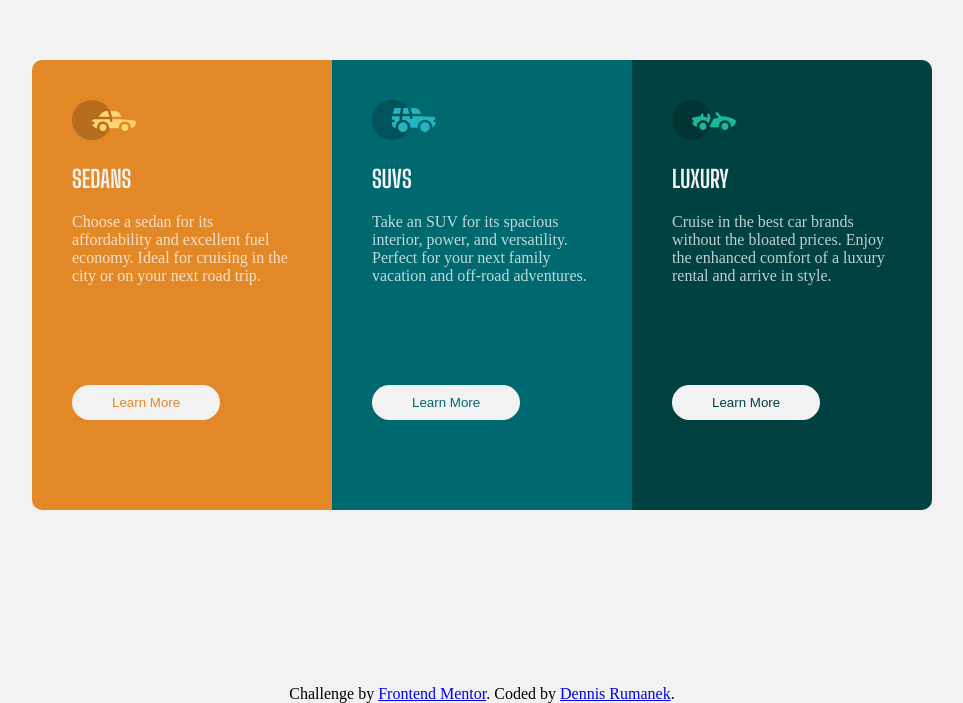
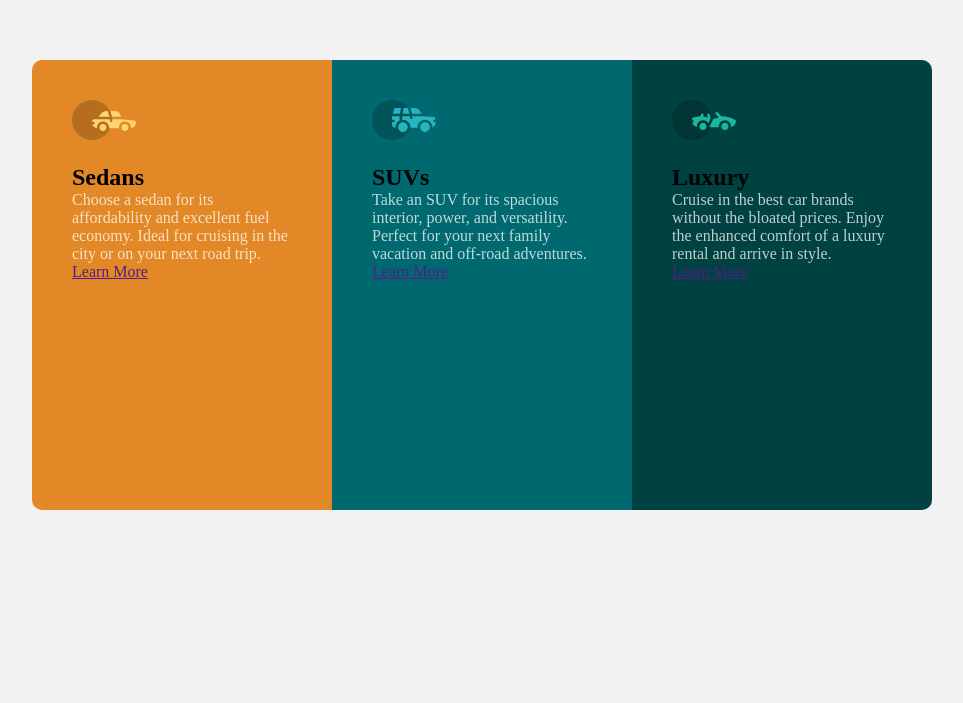
Before and after one commit to FrontEndHighRoller/3-column-preview-card-component, a plain HTML site: page index.html in a window 1280 px wide. Shown: the part 115-818 px from the top of the page, without its empty margins (158-1121 px from the left). Drawn offline with Linux system fonts and the light colour scheme.

Commit message:
Update index.html

```diff
--- a/index.html
+++ b/index.html
@@ -3,7 +3,6 @@
   <head>
     <meta charset="UTF-8" />
     <meta name="viewport" content="width=device-width, initial-scale=1.0" />
-    <!-- displays site properly based on user's device -->
     <link rel="preconnect" href="https://fonts.googleapis.com" />
     <link rel="preconnect" href="https://fonts.gstatic.com" crossorigin />
     <link
@@ -16,49 +15,56 @@
       sizes="32x32"
       href="./images/favicon-32x32.png"
     />
-
     <title>Frontend Mentor | 3-column preview card component</title>
-
     <link rel="stylesheet" href="styles.css" />
   </head>
+
   <body>
+    <main>
       <section class="containers">
         <div class="container container-1">
-        <img src="images/icon-sedans.svg" alt="sedan car" />
-        <h1>Sedans</h1>
+          <img src="images/icon-sedans.svg" alt="" />
+          <h2>Sedans</h2>
           <p>
-          Choose a sedan for its affordability and excellent fuel economy. Ideal
-          for cruising in the city or on your next road trip.
+            Choose a sedan for its affordability and excellent fuel economy.
+            Ideal for cruising in the city or on your next road trip.
           </p>
-        <button class="button 1">Learn More</button>
+
+          <a href="" class="button button_1">Learn More</a>
         </div>
 
         <div class="container container-2">
-        <img src="images/icon-suvs.svg" alt="SUV car" />
-        <h1>SUVs</h1>
+          <img src="images/icon-suvs.svg" alt="" />
+          <h2>SUVs</h2>
           <p>
-          Take an SUV for its spacious interior, power, and versatility. Perfect
-          for your next family vacation and off-road adventures.
+            Take an SUV for its spacious interior, power, and versatility.
+            Perfect for your next family vacation and off-road adventures.
           </p>
-        <button class="button 2">Learn More</button>
+
+          <a href="" class="button button_2">Learn More</a>
         </div>
 
         <div class="container container-3">
-        <img src="images/icon-luxury.svg" alt="luxury car" />
-        <h1>Luxury</h1>
+          <img src="images/icon-luxury.svg" alt="" />
+          <h2>Luxury</h2>
 
           <p>
             Cruise in the best car brands without the bloated prices. Enjoy the
             enhanced comfort of a luxury rental and arrive in style.
           </p>
-        <button class="button 3">Learn More</button>
+
+          <a href="" class="button button_3">Learn More</a>
         </div>
       </section>
+    </main>
+
+    <!-- <footer>
       <div class="attribution">
-      Challenge by
+        <p>Challenge by</p>
         <a href="https://www.frontendmentor.io?ref=challenge" target="_blank"
           >Frontend Mentor</a
         >. Coded by <a href="#">Dennis Rumanek</a>.
       </div>
+    </footer> -->
   </body>
 </html>
```
Lines whose indentation alone changed are shown as unchanged.
